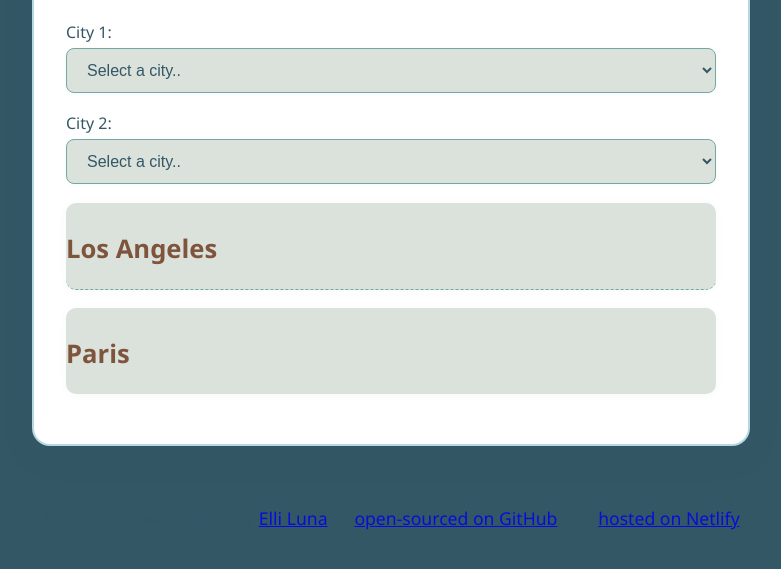
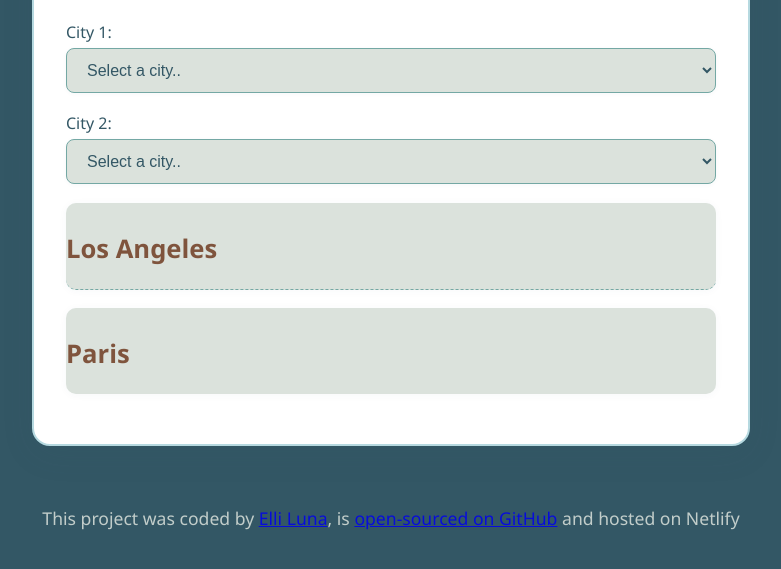
Before and after one commit to Ellil7/World-Clock-Project, a plain HTML site: page index.html in a window 1280 px wide. Shown: the part 187-756 px from the top of the page, without its empty margins (249-1030 px from the left). Drawn offline with nearby package versions, Linux system fonts and the light colour scheme; a script that the page names is missing.

Commit message:
Colour Change
Footer colour change and links updated.

```diff
--- a/index.html
+++ b/index.html
@@ -78,9 +78,7 @@
           >open-sourced on GitHub</a
         >
         and
-        <a href="https://unrivaled-mochi-e06434.netlify.app/" target="_blank"
-          >hosted on Netlify</a
-        >
+        hosted on Netlify
       </footer>
     <script src="index.js"></script>
   </body>
--- a/style.css
+++ b/style.css
@@ -4,7 +4,7 @@ body {
   margin: 0;
   background: #335765;
   font-family: 'Segoe UI', 'Roboto', 'Helvetica Neue', Arial, sans-serif;
-  color: #335765;
+  color: #DBE2DC;
   display: flex;
   flex-direction: column;
 }
@@ -117,7 +117,7 @@ select:focus {
 footer {
   text-align: center;
   font-size: 1.1rem;
-  color: #335765;
+  color: #DBE2DC;
   margin-bottom: 18px;
   margin-top: 30px;
   opacity: 0.85;
```
